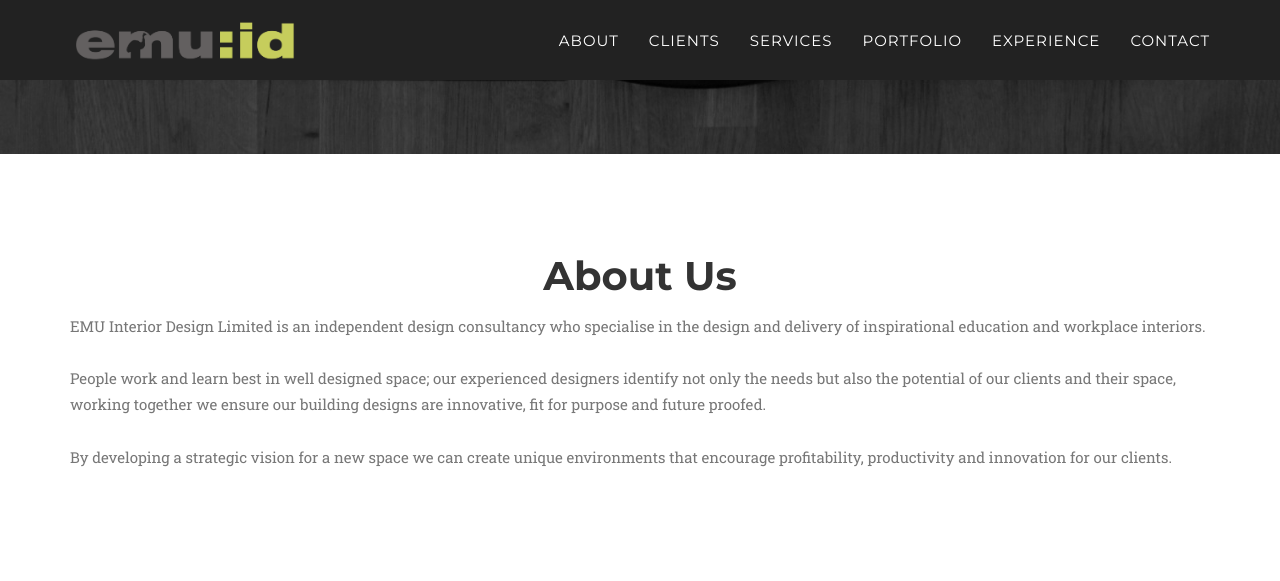
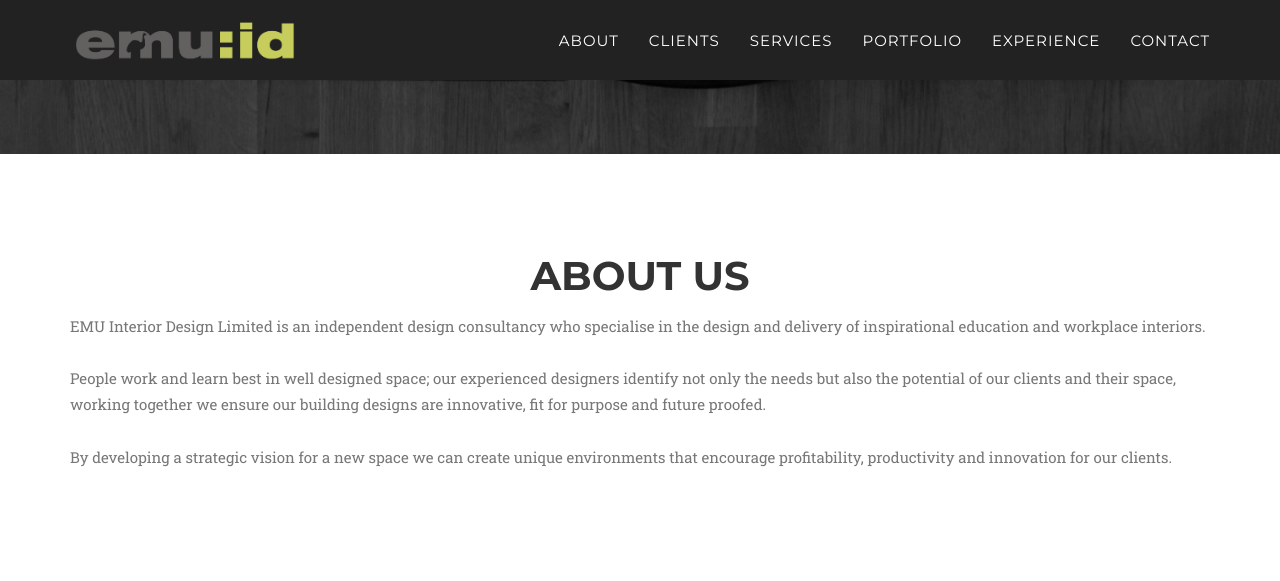
Before and after one commit to emuid/emuid.github.io, a Jekyll site: the page built from index.html, in a window 1280 px wide and 1400 px high, scrolled down 604 px. Shown: the top 581 px of the window. Built offline with Jekyll 4.4.1, drawn with Linux system fonts in a browser that asks for light colours; some web fonts are replaced; grey boxes are pictures that could not be loaded.

Commit message:
another correction for subheader

```diff
--- a/_includes/css/agency.css
+++ b/_includes/css/agency.css
@@ -337,7 +337,6 @@ section h2.section-heading {
     margin-top: 0;
     margin-bottom: 15px;
     font-size: 40px;
-    text-transform: none;
 }
 
 section h3.section-subheading {
@@ -349,6 +348,9 @@ section h3.section-subheading {
     font-weight: 400;
 }
 
+section h2.section-subheading {
+    text-transform: none;
+}
 /* @media(min-width:768px) {
     section {
         padding: 150px 0;
```
